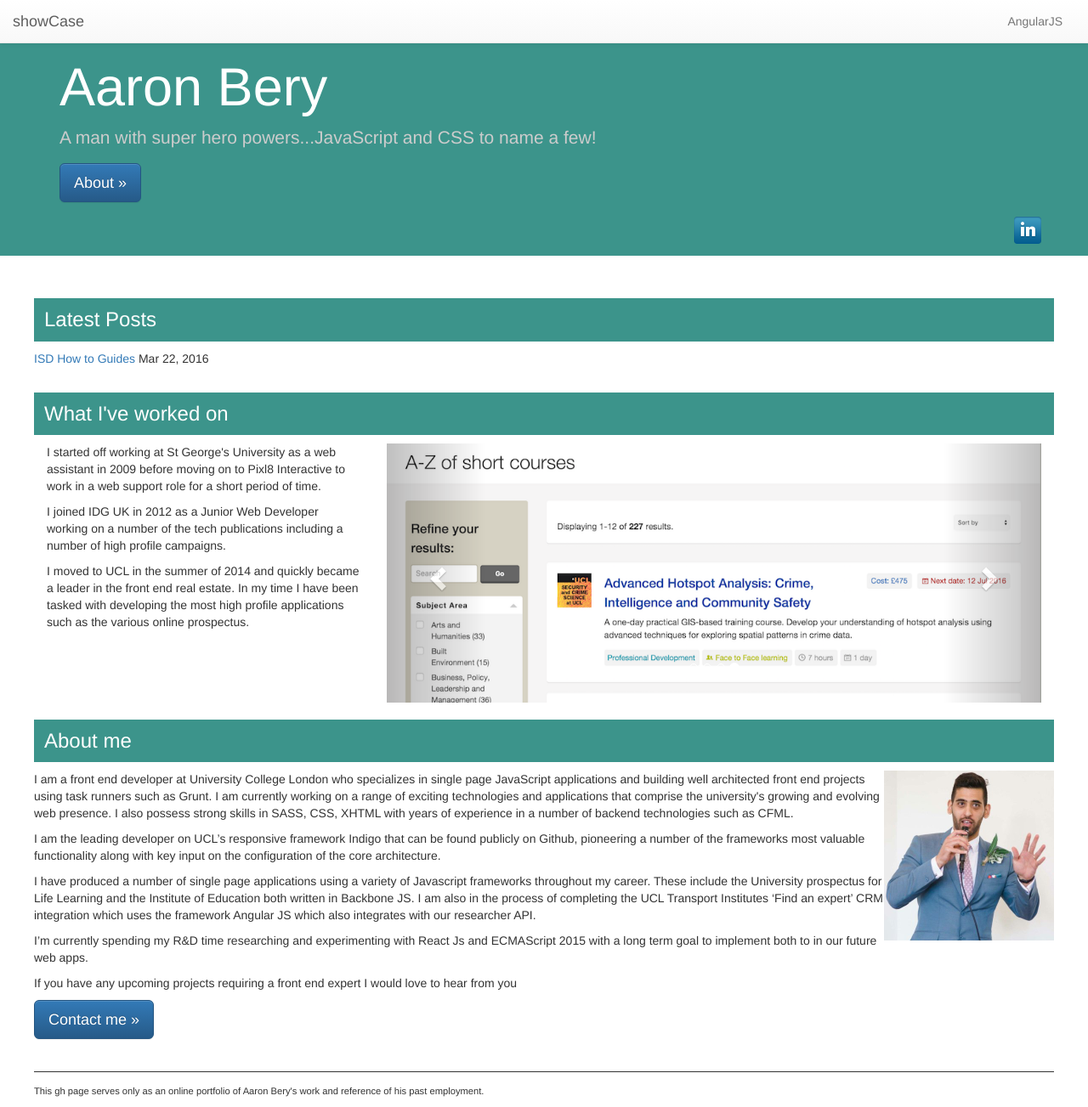
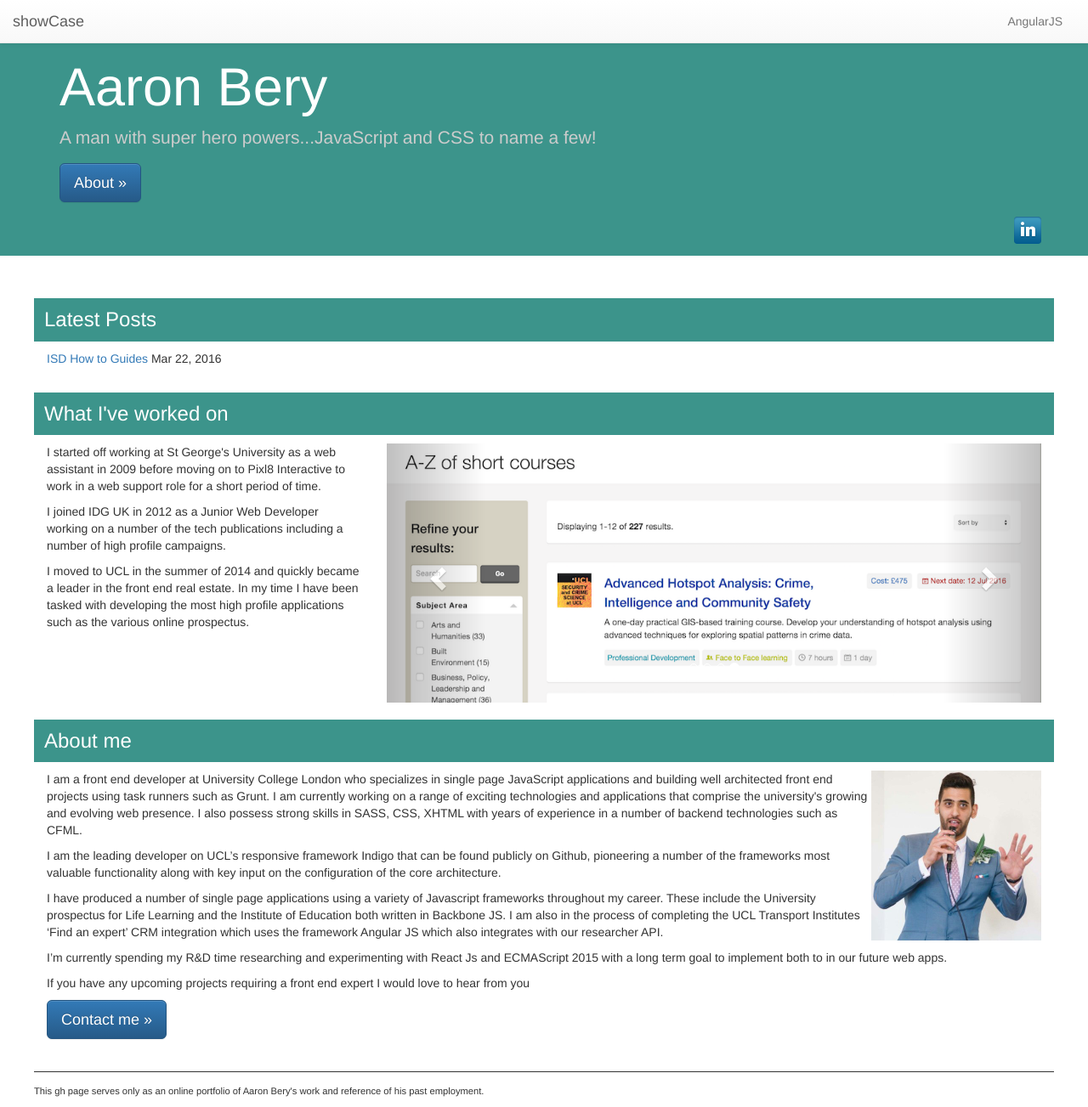
Before and after one commit to aaronBery/gh-pages, a Jekyll site: the page built from index.html, in a window 1280 px wide and 1303 px high. Shown: the whole window at 85% size. Built offline with Jekyll 4.4.1, drawn with Linux system fonts in a browser that asks for light colours; nearby versions of some CDN libraries.

Commit message:
update how to and generic minor tweaks

```diff
--- a/_sass/_howto.scss
+++ b/_sass/_howto.scss
@@ -12,3 +12,21 @@
 .site-content__main article section li {
   list-style-type: none;
 }
+ul {
+  &.faceted-navigation {
+    margin-left: 0 !important;
+  }
+  &.result__items.result__items--web {
+    margin-left: 0;
+  }
+  &.pagination {
+    li {
+      margin-bottom: 1em;
+    }
+  }
+}
+section {
+  form {
+    margin-bottom: 1em;
+  }
+}
--- a/index.html
+++ b/index.html
@@ -5,9 +5,9 @@ title: Aaron Bery
 <div class="row">
 
   <h3>Latest Posts</h3>
-
+    <div class="col-md-12">
       {% include latest-posts.html %}
-
+    </div>
 </div>
 
 <div class="row">
@@ -22,6 +22,7 @@ title: Aaron Bery
 
 <div class="row">
     <h3 id="about">About me</h3>
+    <div class="col-md-12">
       <img src="/assets/images/me.jpg" class="image-responsive image-responsive--small" align="right" />
       <p>
       I am a front end developer at University College London who specializes in single page JavaScript applications and building well architected front end projects using task runners such as Grunt. I am currently working on a range of exciting technologies and applications that comprise the university's growing and evolving web presence. I also possess strong skills in SASS, CSS, XHTML with years of experience in a number of backend technologies such as CFML.
@@ -38,6 +39,7 @@ title: Aaron Bery
       <a class="btn btn-primary btn-lg" href="mailto:aaronaldo99@gmail.com" role="button">Contact me »</a>
       </p>
     </div>
+</div>
 
 <div class="row row--disclaimer-footer">
 
```
Also changed, not shown: assets/js/controller.js (+7 -1 lines), assets/js/facets-directive.js (+5 -2 lines), assets/js/service.js (+6 -2 lines). Lines whose indentation alone changed are shown as unchanged.
